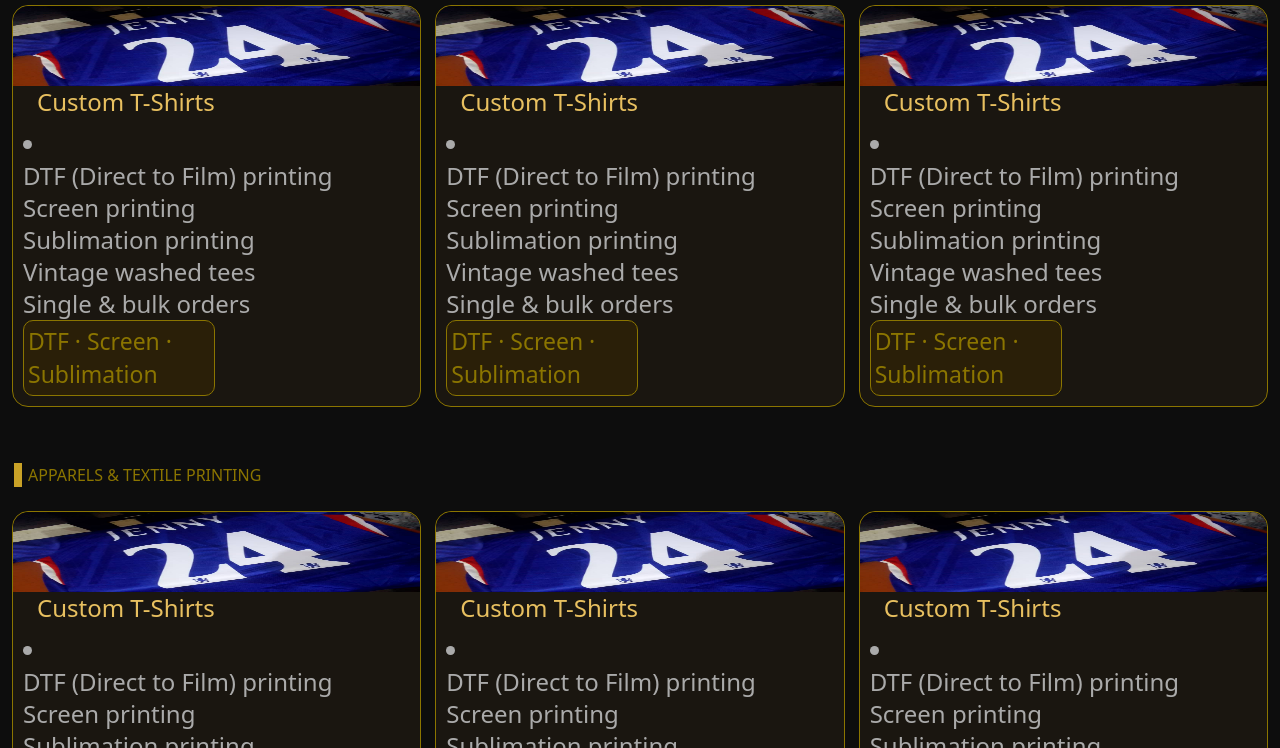
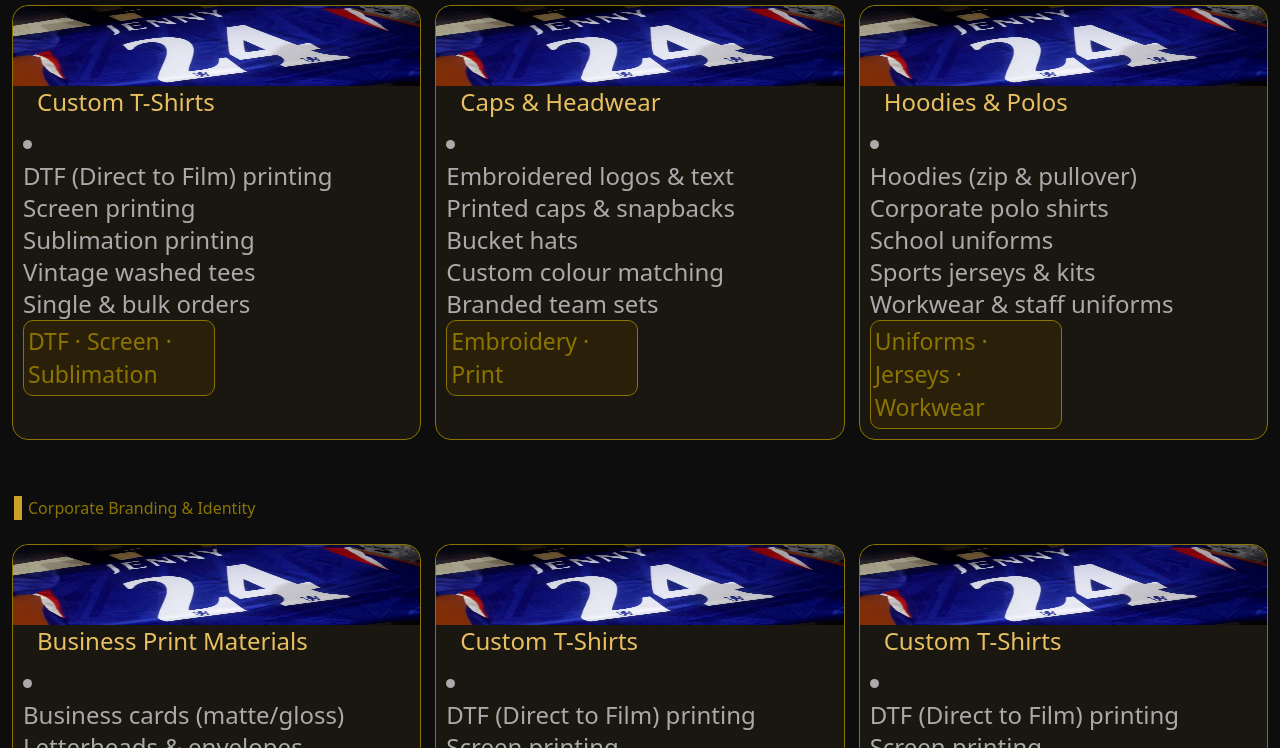
Before and after one commit to my-official-project/g.o-media-and-printing, a website: page services.html in a window 1280 px wide. Shown: the part 204-952 px from the top of the page. Drawn offline with Linux system fonts and the light colour scheme.

Commit message:
changed service info from second to fourth card

```diff
--- a/services.html
+++ b/services.html
@@ -70,17 +70,17 @@
                 <img src="public/images/jersey.jpeg" alt="" class="w-full h-[10vh] rounded-t-2xl">
 
                 <div class="px-2.5">
-                      <h3 class="text-[#e8c060] ml-3.5 text-[18px] font-extralight md:text-2xl lg:text-2xl">Custom T-Shirts</h3>
+                      <h3 class="text-[#e8c060] ml-3.5 text-[18px] font-extralight md:text-2xl lg:text-2xl">Caps & Headwear</h3>
 
                 <li class="text-[#aaaaaa] text-[18px] mt-2.5 md:text-[19px] lg:text-2xl">
-                    <ul>DTF (Direct to Film) printing</ul>
-                    <ul>Screen printing</ul>
-                    <ul>Sublimation printing</ul>
-                    <ul>Vintage washed tees</ul>
-                    <ul>Single & bulk orders</ul>
+                    <ul>Embroidered logos & text</ul>
+                    <ul>Printed caps & snapbacks</ul>
+                    <ul>Bucket hats</ul>
+                    <ul>Custom colour matching</ul>
+                    <ul>Branded team sets</ul>
                 </li>
 
-                <p class="bg-[#2a1f08] text-[#8b7500] border border-[#8b7500] w-[50vw] rounded-[10px] p-1 text-sm md:text-[22px] lg:w-[15vw] lg:text-[23px]">DTF · Screen · Sublimation</p>
+                <p class="bg-[#2a1f08] text-[#8b7500] border border-[#8b7500] w-[50vw] rounded-[10px] p-1 text-sm md:text-[22px] lg:w-[15vw] lg:text-[23px]">Embroidery · Print</p>
                 </div>
 
 
@@ -92,17 +92,17 @@
                 <img src="public/images/jersey.jpeg" alt="" class="w-full h-[10vh] rounded-t-2xl">
 
                 <div class="px-2.5">
-                      <h3 class="text-[#e8c060] ml-3.5 text-[18px] font-extralight md:text-2xl lg:text-2xl">Custom T-Shirts</h3>
+                      <h3 class="text-[#e8c060] ml-3.5 text-[18px] font-extralight md:text-2xl lg:text-2xl">Hoodies & Polos</h3>
 
                 <li class="text-[#aaaaaa] text-[18px] mt-2.5 md:text-[19px] lg:text-2xl">
-                    <ul>DTF (Direct to Film) printing</ul>
-                    <ul>Screen printing</ul>
-                    <ul>Sublimation printing</ul>
-                    <ul>Vintage washed tees</ul>
-                    <ul>Single & bulk orders</ul>
+                    <ul>Hoodies (zip & pullover)</ul>
+                    <ul>Corporate polo shirts</ul>
+                    <ul>School uniforms</ul>
+                    <ul>Sports jerseys & kits</ul>
+                    <ul>Workwear & staff uniforms</ul>
                 </li>
 
-                <p class="bg-[#2a1f08] text-[#8b7500] border border-[#8b7500] w-[50vw] rounded-[10px] p-1 text-sm md:text-[22px] lg:w-[15vw] lg:text-[23px]">DTF · Screen · Sublimation</p>
+                <p class="bg-[#2a1f08] text-[#8b7500] border border-[#8b7500] w-[50vw] rounded-[10px] p-1 text-sm md:text-[22px] lg:w-[15vw] lg:text-[23px]">Uniforms · Jerseys · Workwear</p>
                 </div>
 
 
@@ -115,7 +115,7 @@
 
            <div class="flex gap-1.5 ml-3.5 text-[#8b7500] mt-4 md:mt-6 lg:mt-12">
              <div class="bg-[#c9a227] w-0.5 md:w-1.5 lg:w-2 h-[3vh]"></div>
-             <h2>APPARELS & TEXTILE PRINTING</h2>
+             <h2>Corporate Branding & Identity</h2>
         </div>
 
 
@@ -126,11 +126,11 @@
                 <img src="public/images/jersey.jpeg" alt="" class="w-full h-[10vh] rounded-t-2xl">
 
                 <div class="px-2.5">
-                      <h3 class="text-[#e8c060] ml-3.5 text-[18px] font-extralight md:text-2xl lg:text-2xl">Custom T-Shirts</h3>
+                      <h3 class="text-[#e8c060] ml-3.5 text-[18px] font-extralight md:text-2xl lg:text-2xl">Business Print Materials</h3>
 
                 <li class="text-[#aaaaaa] text-[18px] mt-2.5 md:text-[19px] lg:text-2xl">
-                    <ul>DTF (Direct to Film) printing</ul>
-                    <ul>Screen printing</ul>
+                    <ul>Business cards (matte/gloss)</ul>
+                    <ul>Letterheads & envelopes</ul>
                     <ul>Sublimation printing</ul>
                     <ul>Vintage washed tees</ul>
                     <ul>Single & bulk orders</ul>
```
